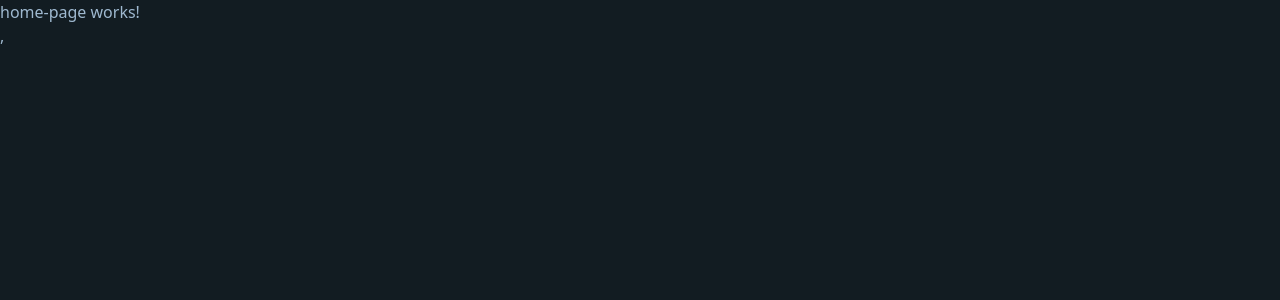
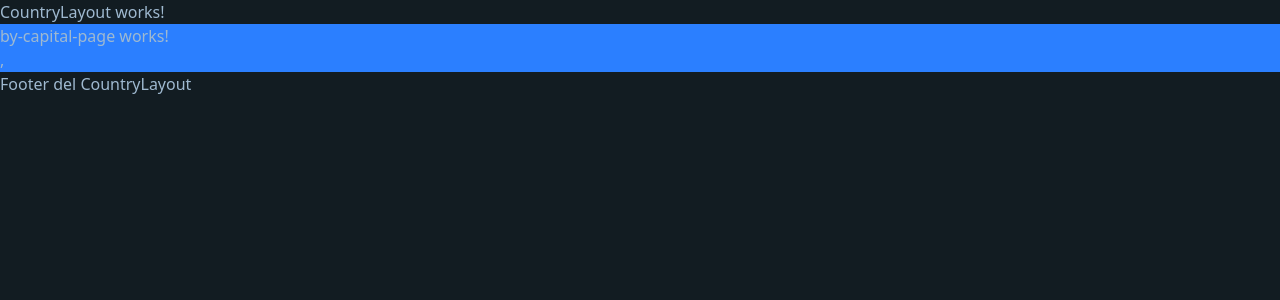
Before and after one commit to JenniArabel/CountryApp, an Angular app in the folder countryApp/: page /by-capital in a window 1280 px wide. Before the commit this address led to /. Shown: the top 300 px of the page. Built offline with nearby package versions, Linux system fonts and the light colour scheme.

Commit message:
Create layout component

```diff
--- /dev/null
+++ b/countryApp/src/app/country/layouts/CountryLayout/CountryLayout.component.html
@@ -0,0 +1,8 @@
+<p>CountryLayout works!</p>
+
+<section class="bg-blue-500">
+  <router-outlet />
+<!-- Router-outlet permite mostrar las rutas hijas -->
+</section>
+
+<h3> Footer del CountryLayout </h3>
```
Also changed, not shown: countryApp/src/app/app.routes.ts (+8 -8 lines), countryApp/src/app/country/country.routes.ts (+16 -5 lines), countryApp/src/app/country/layouts/CountryLayout/CountryLayout.component.ts (added, +9 -0 lines).
